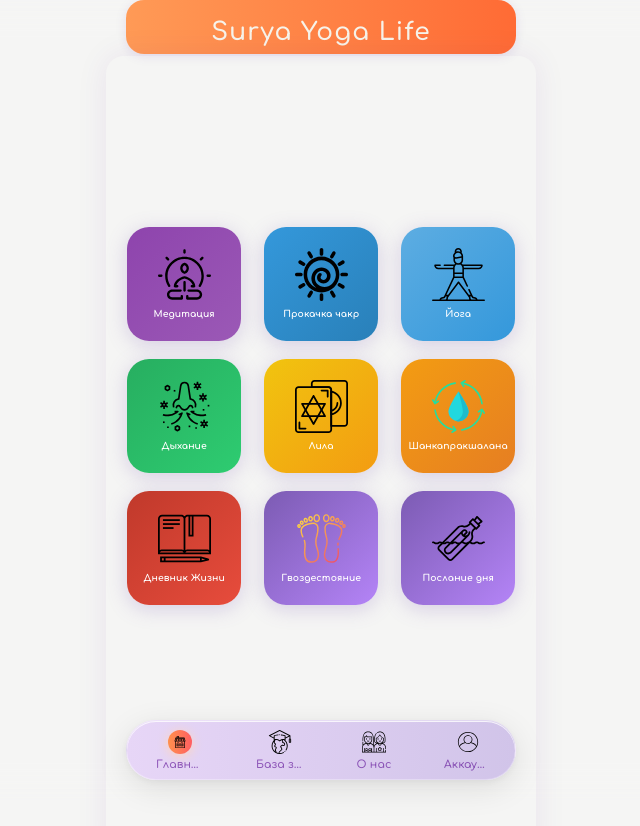
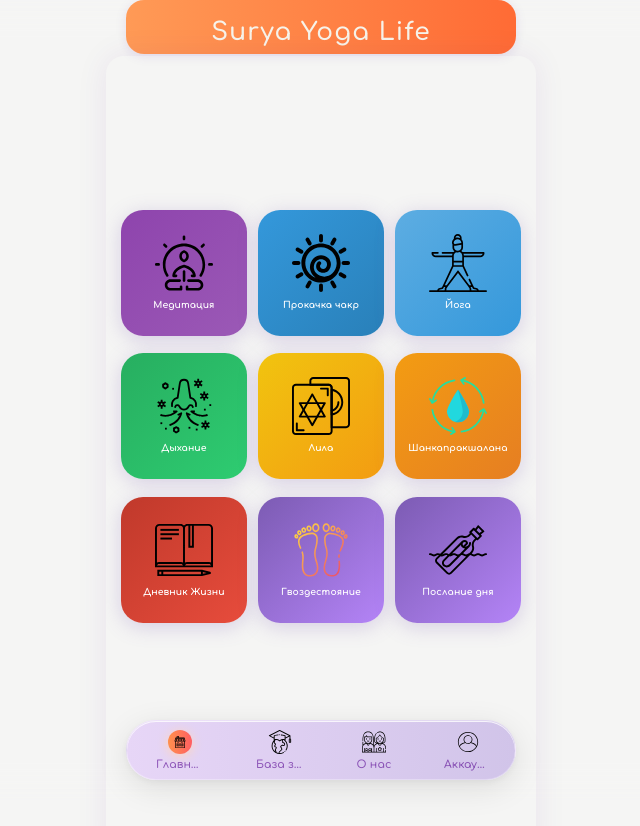
Before and after one commit to marselbeijing/Surya-Yoga-Life, a React (Create React App) app: page / in a window 1280 px wide. Shown: the top 826 px of the page, without its empty margins (319-959 px from the left). Built offline with nearby package versions, Linux system fonts and the light colour scheme.

Commit message:
Главная: все 9 иконок и карточек увеличены на 10%

```diff
--- a/src/components/MainSections.css
+++ b/src/components/MainSections.css
@@ -32,12 +32,12 @@
 .section-card {
   background: linear-gradient(135deg, #7c5bb3 0%, #b484f7 100%);
   border-radius: 1.375rem;
-  width: 7.15rem;
-  height: 7.15rem;
-  min-width: 88px;
-  min-height: 88px;
-  max-width: 122px;
-  max-height: 122px;
+  width: 7.87rem;
+  height: 7.87rem;
+  min-width: 97px;
+  min-height: 97px;
+  max-width: 134px;
+  max-height: 134px;
   display: flex;
   flex-direction: column;
   align-items: center;
@@ -93,12 +93,12 @@
 }
 
 .section-icon {
-  width: 3.3rem;
-  height: 3.3rem;
-  min-width: 40px;
-  min-height: 40px;
-  max-width: 60px;
-  max-height: 60px;
+  width: 3.63rem;
+  height: 3.63rem;
+  min-width: 44px;
+  min-height: 44px;
+  max-width: 66px;
+  max-height: 66px;
   background: none;
   border-radius: 0;
   overflow: visible;
```
